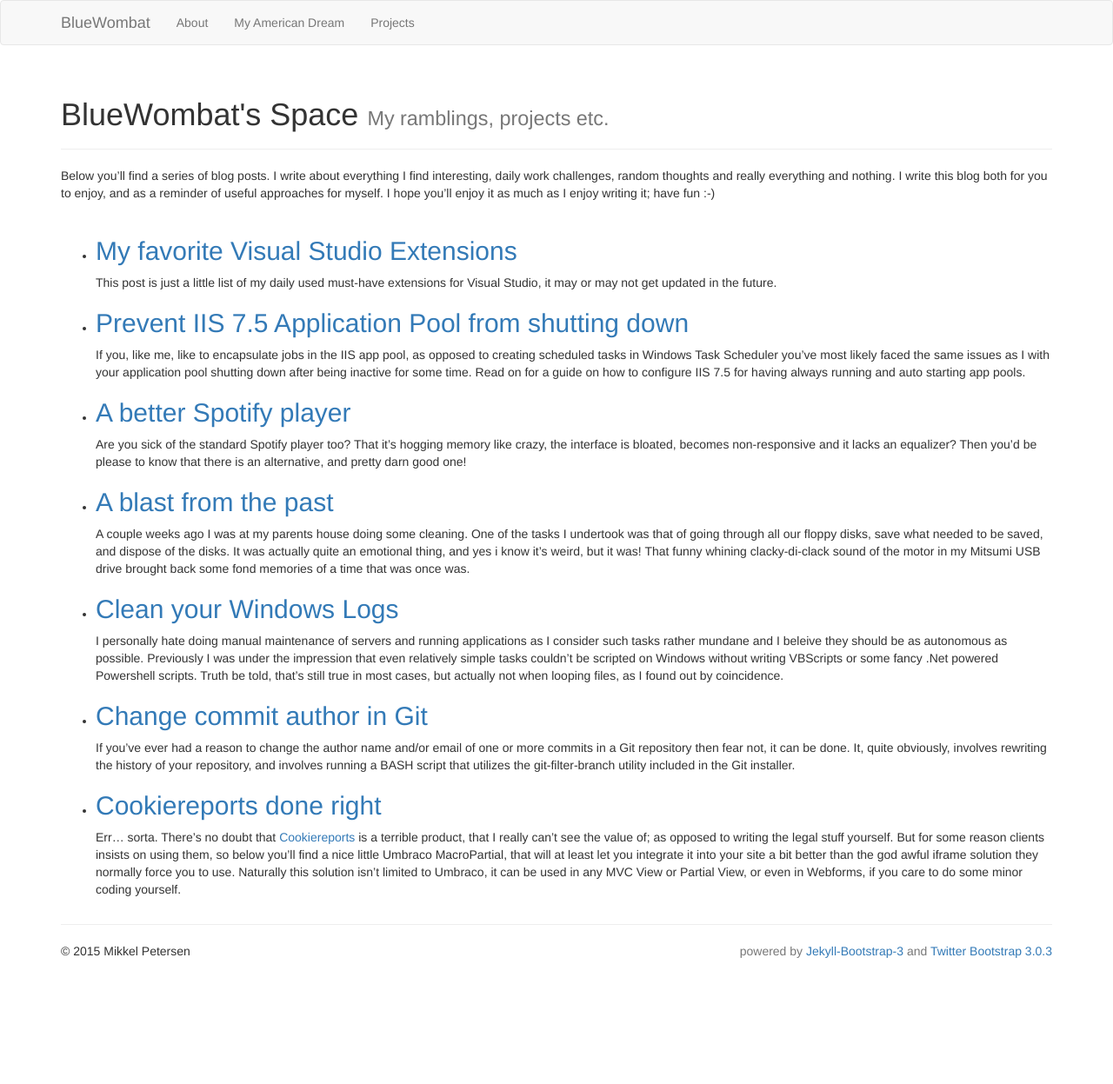
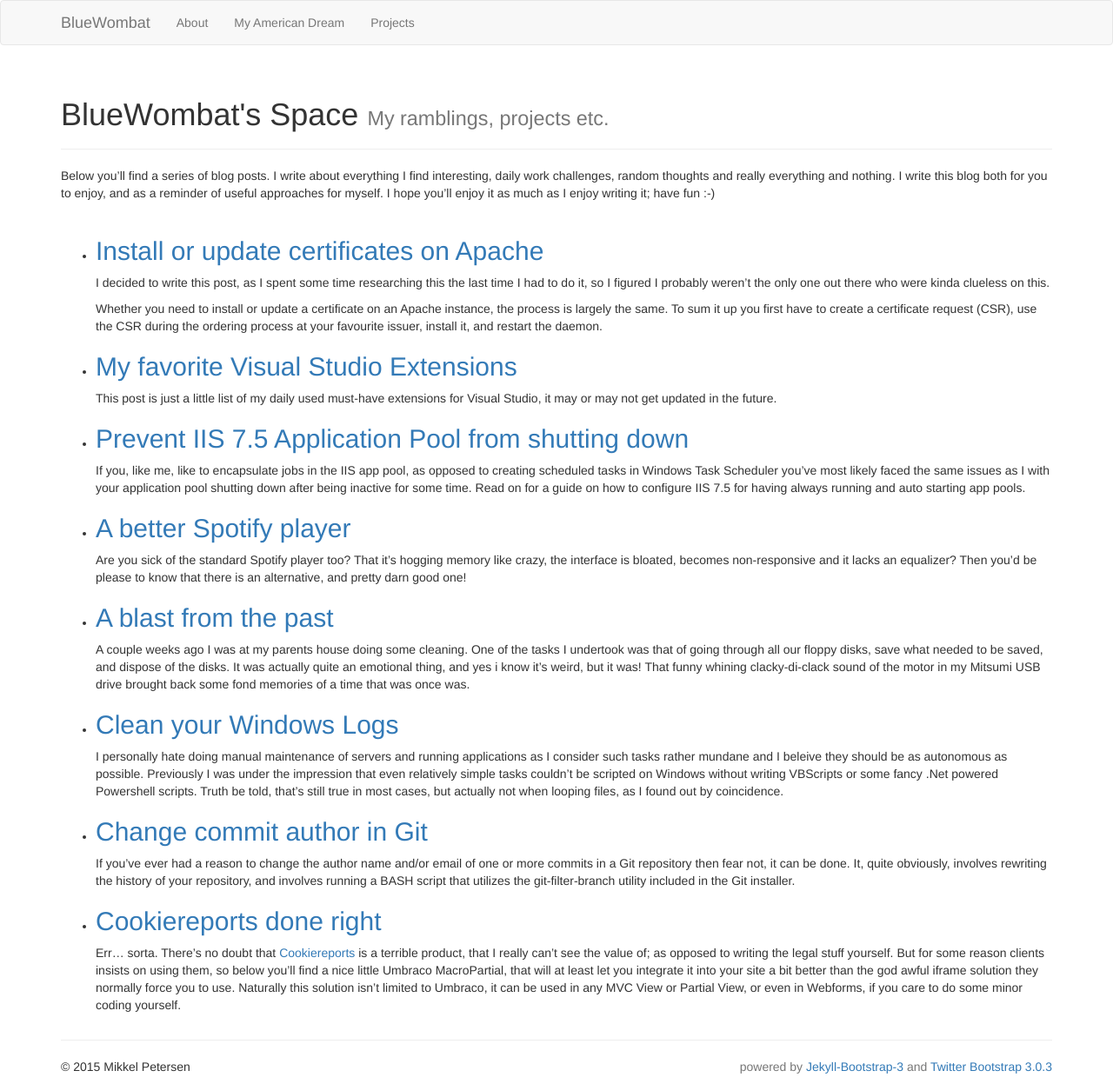
Before and after one commit to BlueWombat/bluewombat.github.io, a Jekyll site: the page built from index.md, in a window 1280 px wide. Shown: the whole page at 87% size. Built offline with Jekyll 4.4.1, drawn with Linux system fonts in a browser that asks for light colours; nearby versions of some CDN libraries; library files that are not in the unit come from our copies; before the commit the page ends 1114 px from its top, so only the background shows below that.

Commit message:
Adding post Install or update certificates on Apache

```diff
--- /dev/null
+++ b/_posts/2015-05-16-install-or-update-certificates-on-apache.md
@@ -0,0 +1,94 @@
+---
+layout: post
+title: "Install or update certificates on Apache"
+description: ""
+tags: [apache, certificates, openssl, web]
+---
+{% include JB/setup %}
+
+I decided to write this post, as I spent some time researching this the last time I had to do it, so I figured I probably weren't the only one out there who were kinda clueless on this.
+
+Whether you need to install or update a certificate on an Apache instance, the process is largely the same.
+To sum it up you first have to create a certificate request (CSR), use the CSR during the ordering process at your favourite issuer, install it, and restart the daemon.
+
+<!--more-->
+
+### Create a key
+
+If you don't already have a keyfile you would like to use for your CSR, and later your certificate, you need to create one. This can be done with the command below.
+Follow the prompt to enter a passphrase, and reenter the passphrase to confirm it.
+
+{% highlight bash %}
+{% raw %}
+openssl genrsa -des3 -out ~/keyfile.key 2048
+{% endraw %}
+{% endhighlight %}
+
+### Create certificate request
+
+To create the CSR run the following command, note how I pass the path of the keyfile as parameter.
+
+{% highlight bash %}
+{% raw %}
+openssl req -new -key ~/keyfile.key -out ~/request.csr
+{% endraw %}
+{% endhighlight %}
+
+### Order your certificate online
+
+Whether your favorite supplier is RapidSSL, DigiCert or whatever, the process is largely the same. You choose the certificate type, and pass the content of the request.csr file, in order to receive your certificate.
+
+### Install your certificate
+
+If you're updating an existing certificate, you should be able to find the existing config lines with this command.
+
+{% highlight bash %}
+{% raw %}
+grep -i -r "SSLCert" /etc/httpd/
+{% endraw %}
+{% endhighlight %}
+
+Look for the following lines.
+
+{% highlight bash %}
+{% raw %}
+SSLCertificateFile /etc/pki/tls/certs/certificate.crt
+SSLCertificateKeyFile /etc/pki/tls/private/keyfile.key
+SSLCertificateChainFile /etc/pki/tls/certs/CertificateAuthority.crt
+{% endraw %}
+{% endhighlight %}
+
+If you're on the other hand configuring from scratch, you most likely won't have those lines to look for, though you may have them as samples.
+But you should be able to locate your config file at the following path.
+
+{% highlight bash %}
+{% raw %}
+/etc/httpd/sites-enabled/00-sitename
+{% endraw %}
+{% endhighlight %}
+
+Add the lines noted above, and copy your certificate files and private key to the paths listed.
+
+### Restart httpd
+
+That should be it, now all you have to do is issue a restart of the httpd with the command below.
+
+{% highlight bash %}
+{% raw %}
+sudo service httpd restart
+{% endraw %}
+{% endhighlight %}
+
+Now, you'll notice that the daemon asks for the passphrase of the private key used for the certificate, and that's no good.
+To remove the passphrase from the private key, run the command below.
+
+{% highlight bash %}
+{% raw %}
+openssl rsa -in ~/keyfile.key -out ~/keyfile_nopwd.key
+{% endraw %}
+{% endhighlight %}
+
+Now you need to copy over the new private key to the destination noted in your config. Once done, try issuing another httpd restart.
+This time around is should just restart, without prompting for passphrase, and you're golden.
+
+Now grab a Miller, and kick back :-)
```
Also changed, not shown: _posts/2014-10-06-clean-your-windows-logs.md (+6 -0 lines).
